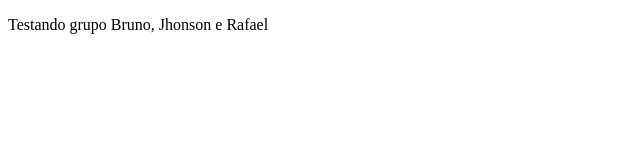
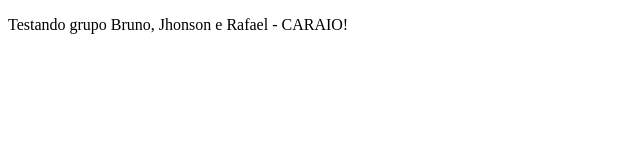
Before and after one commit to jhonson1jr/SimpleWebProject, a plain HTML site: page client/index.html in a window 1280 px wide. Shown: the full height of the page, 0-640 px from the left. Drawn offline with Linux system fonts and the light colour scheme.

Commit message:
birosca da parafuseta

```diff
--- a/client/index.html
+++ b/client/index.html
@@ -6,7 +6,7 @@
 
 	<body>
 		<p>
-			Testando grupo Bruno, Jhonson e Rafael
+			Testando grupo Bruno, Jhonson e Rafael - CARAIO!
 		</p>
 	</body>
 </html>
```
